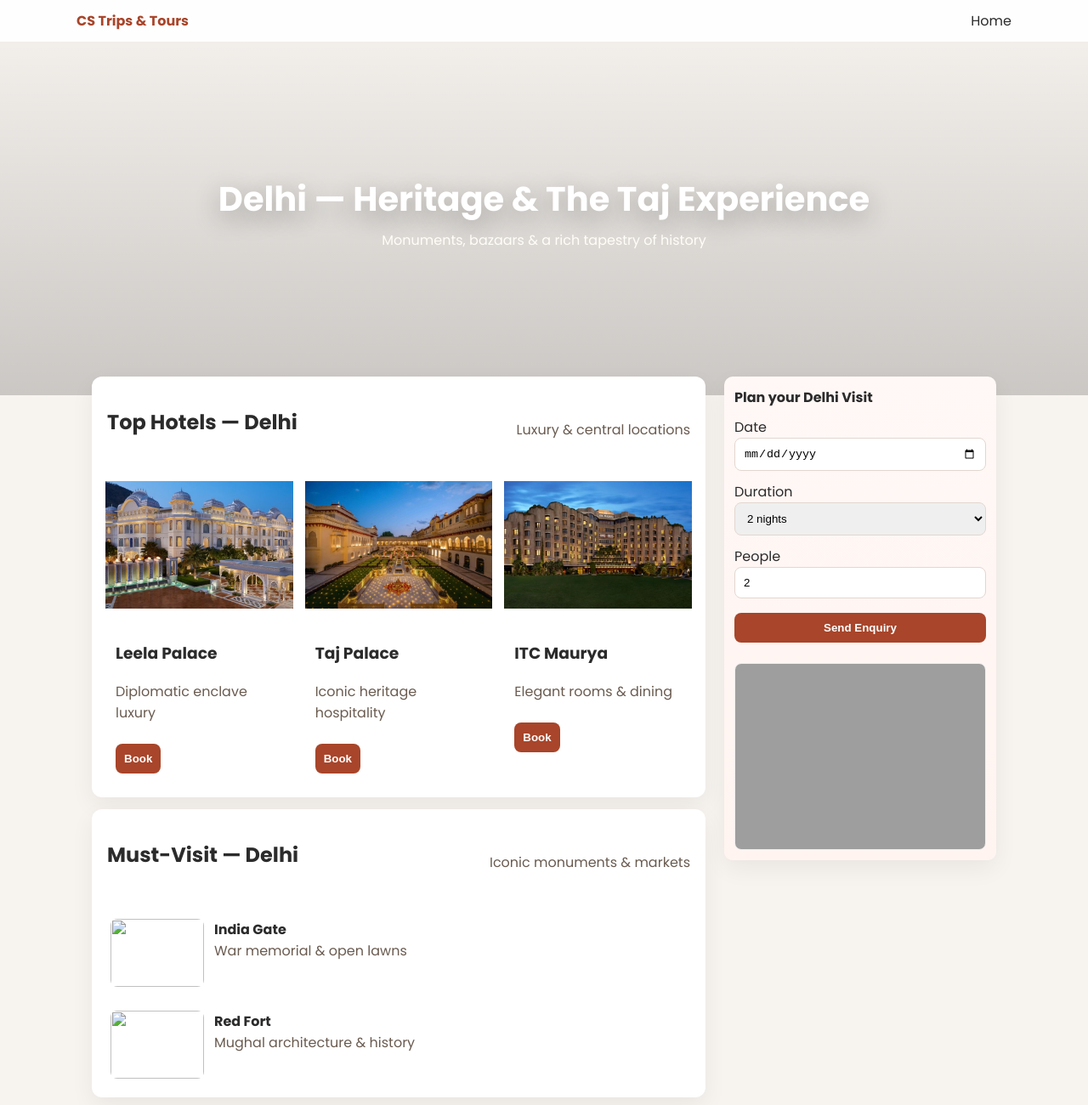
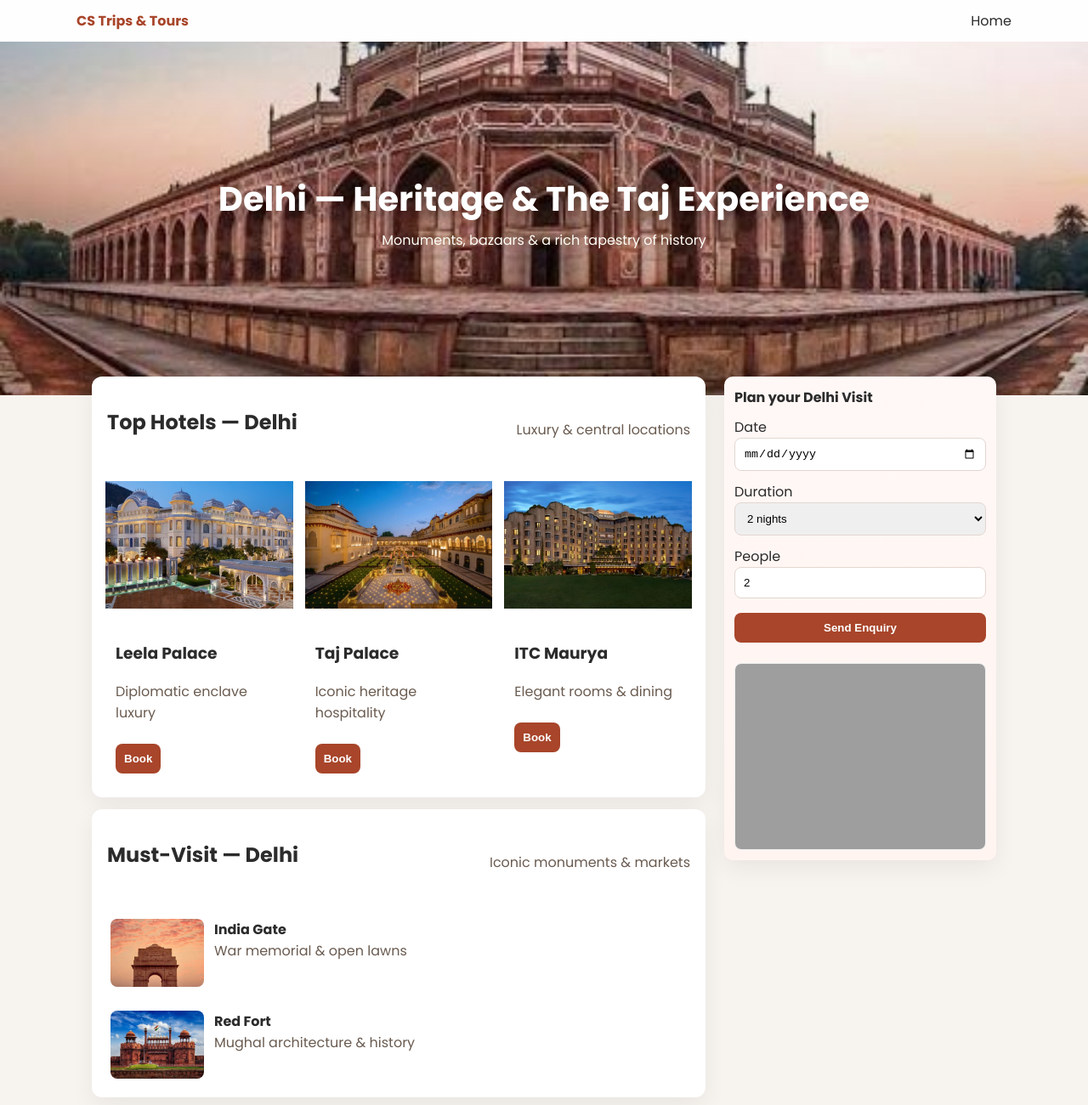
Before and after one commit to Keerthika082006/Tourist_Website, a plain HTML site: page delhi.html in a window 1280 px wide. Shown: the top 1300 px of the page at 85% size. Drawn offline with Linux system fonts and the light colour scheme; grey boxes are pictures that could not be loaded; files whose address does not match are found by name.

Commit message:
second commit

```diff
--- a/delhi.html
+++ b/delhi.html
@@ -8,7 +8,7 @@
   :root{ --marble:#f7f3ef; --accent:#a8452a; --muted:#6a5b50 }
   *{box-sizing:border-box}
   body{ margin:0;font-family:'Poppins',sans-serif;background:var(--marble);color:#2b2b2b }
-  .hero{ min-height:52vh; background:linear-gradient(0deg, rgba(0,0,0,0.18), rgba(0,0,0,0.02)), url('images/delhi.jpg') center/cover no-repeat; display:flex;align-items:center;justify-content:center;color:white;text-align:center;padding:80px 20px }
+  .hero{ min-height:52vh; background:linear-gradient(0deg, rgba(0,0,0,0.18), rgba(0,0,0,0.02)), url('delhi.jpg') center/cover no-repeat; display:flex;align-items:center;justify-content:center;color:white;text-align:center;padding:80px 20px }
   .hero h1{ font-size:40px;margin:0;text-shadow:0 8px 30px rgba(0,0,0,0.3) }
   .wrap{ max-width:1100px;margin:-40px auto 60px;padding:18px }
   .layout{ display:grid; grid-template-columns:1fr 320px; gap:22px }
@@ -55,7 +55,7 @@
 
     <a href="india-gate.html" style="text-decoration:none;color:inherit">
       <div style="display:flex;gap:12px;padding:10px;cursor:pointer">
-        <img src="images/d6.jpg" style="width:110px;height:80px;object-fit:cover;border-radius:8px">
+        <img src="d6.jpg" style="width:110px;height:80px;object-fit:cover;border-radius:8px">
         <div>
           <strong>India Gate</strong>
           <div style="color:var(--muted)">War memorial & open lawns</div>
@@ -65,7 +65,7 @@
 
     <a href="redfort.html" style="text-decoration:none;color:inherit">
       <div style="display:flex;gap:12px;padding:10px;margin-top:8px;cursor:pointer">
-        <img src="images/d7.jpg" style="width:110px;height:80px;object-fit:cover;border-radius:8px">
+        <img src="d7.jpg" style="width:110px;height:80px;object-fit:cover;border-radius:8px">
         <div>
           <strong>Red Fort</strong>
           <div style="color:var(--muted)">Mughal architecture & history</div>
```
